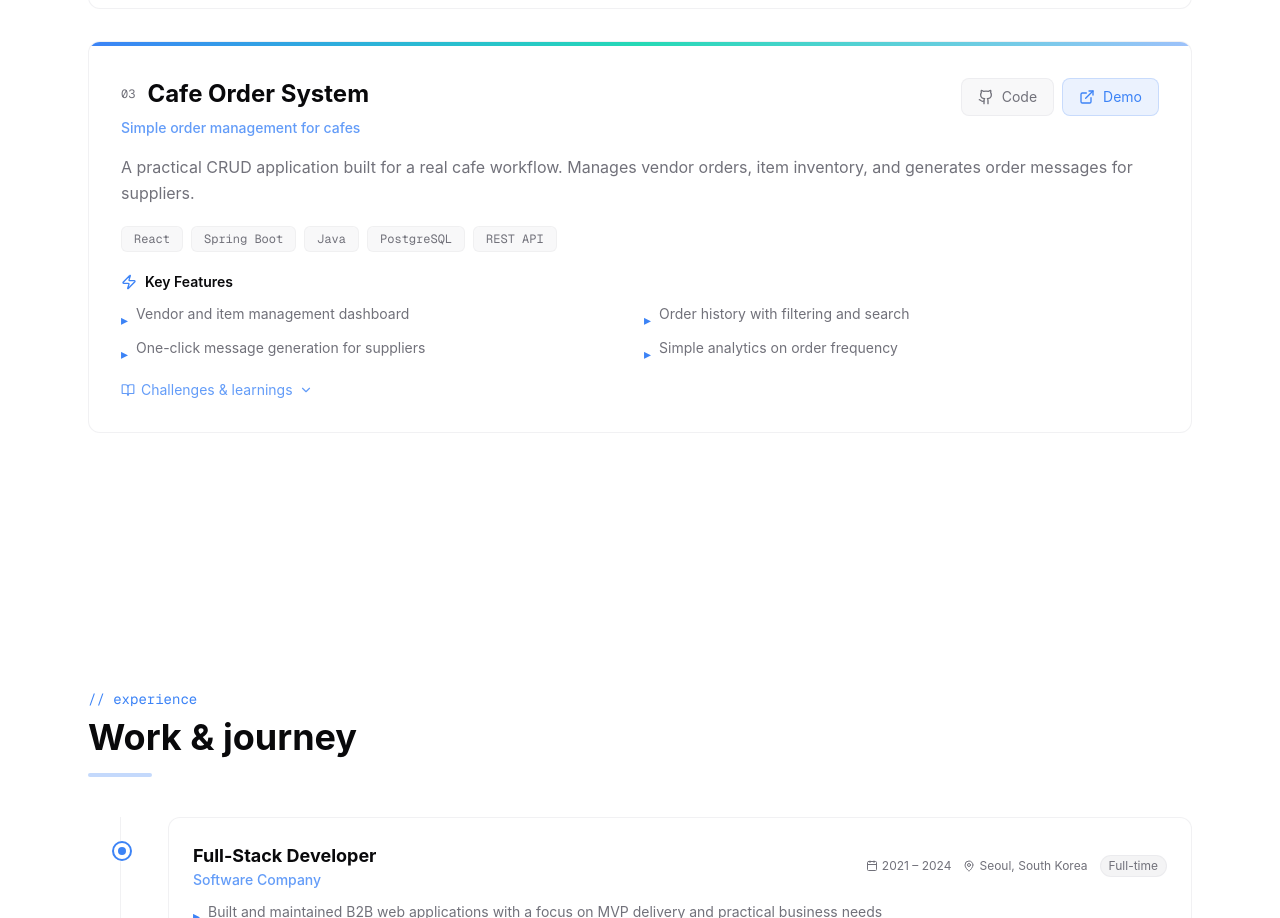
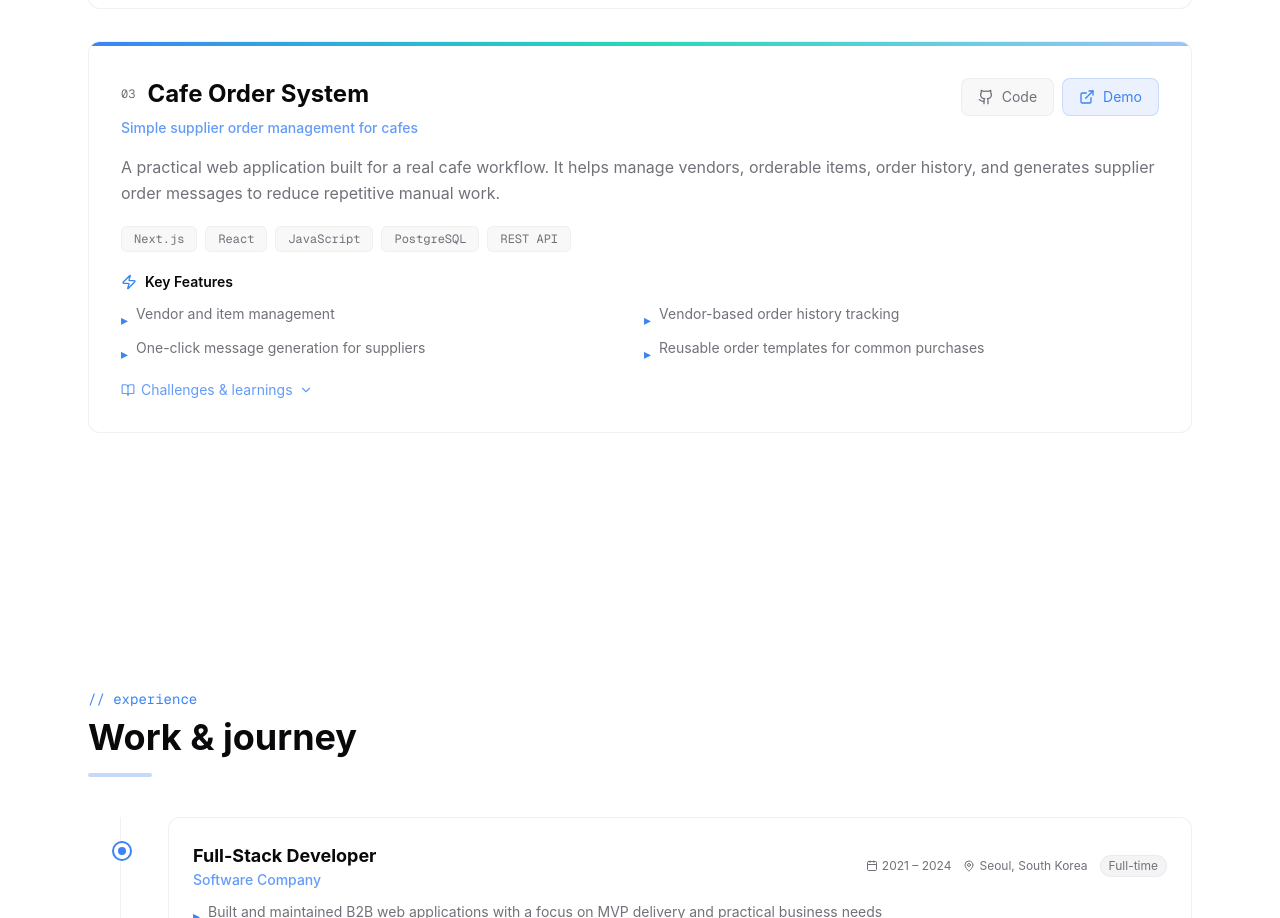
Before and after one commit to goonle/portfolio, a Next.js app: page / in a window 1280 px wide. Shown: the part 3881-4799 px from the top of the page. Built offline with nearby package versions, Linux system fonts and the light colour scheme.

Commit message:
[update] update Project - order history

```diff
--- a/app/components/portfolio/ProjectCard.jsx
+++ b/app/components/portfolio/ProjectCard.jsx
@@ -1,7 +1,7 @@
 "use client";
 
 import React, { useState } from 'react';
-import { LuGithub, LuExternalLink, LuChevronDown, LuChevronUp, LuZap, LuBookOpen} from "react-icons/lu";
+import { LuGithub, LuExternalLink, LuChevronDown, LuChevronUp, LuZap, LuBookOpen } from "react-icons/lu";
 
 export default function ProjectCard({ project, index }) {
     const [expanded, setExpanded] = useState(false);
@@ -28,14 +28,16 @@ export default function ProjectCard({ project, index }) {
 
                     <div className="flex gap-2">
                         <a
-                            href="#"
+                            href={project.codeUrl}
+                            target="_blank"
                             className="inline-flex items-center gap-2 px-4 py-2 text-sm bg-secondary/60 border border-border/50 rounded-lg text-muted-foreground hover:text-foreground hover:border-border transition-all"
                         >
                             <LuGithub className="w-4 h-4" />
                             Code
                         </a>
                         <a
-                            href="#"
+                            href={project.demoUrl}
+                            target="_blank"
                             className="inline-flex items-center gap-2 px-4 py-2 text-sm bg-primary/10 border border-primary/20 rounded-lg text-primary hover:bg-primary/20 transition-all"
                         >
                             <LuExternalLink className="w-4 h-4" />
--- a/app/components/portfolio/Projects.tsx
+++ b/app/components/portfolio/Projects.tsx
@@ -14,6 +14,8 @@ type Project = {
     challenges: string,
     learned: string,
     color: string
+    codeUrl: string,
+    demoUrl: string,
 }
 
 const projects: Project[] = [
@@ -34,6 +36,8 @@ const projects: Project[] = [
         learned:
             'Learned how to integrate message queues into a serverless-friendly stack, and the trade-offs between serverless and always-on services.',
         color: 'primary',
+        codeUrl: '',
+        demoUrl: '',
     },
     {
         title: 'AI Fridge Manager',
@@ -52,24 +56,30 @@ const projects: Project[] = [
         learned:
             'Gained hands-on experience integrating AI APIs into real workflows, and understood the importance of data preprocessing for OCR quality.',
         color: 'accent',
+        codeUrl: '',
+        demoUrl: '',
+
     },
     {
         title: 'Cafe Order System',
-        tagline: 'Simple order management for cafes',
+        tagline: 'Simple supplier order management for cafes',
         description:
-            'A practical CRUD application built for a real cafe workflow. Manages vendor orders, item inventory, and generates order messages for suppliers.',
-        techStack: ['React', 'Spring Boot', 'Java', 'PostgreSQL', 'REST API'],
+            'A practical web application built for a real cafe workflow. It helps manage vendors, orderable items, order history, and generates supplier order messages to reduce repetitive manual work.',
+        techStack: ['Next.js', 'React', 'JavaScript', 'PostgreSQL', 'REST API'],
         features: [
-            'Vendor and item management dashboard',
-            'Order history with filtering and search',
+            'Vendor and item management',
+            'Vendor-based order history tracking',
             'One-click message generation for suppliers',
-            'Simple analytics on order frequency',
+            'Reusable order templates for common purchases',
         ],
         challenges:
-            'Understanding real business requirements from a non-technical user and translating them into a clean, usable interface.',
+            'Understanding a real cafe ordering workflow from a non-technical user and translating repetitive manual tasks into a simple, usable web application.',
         learned:
-            'Learned how to build software that genuinely helps someone\'s daily workflow, and the value of simplicity over complexity.',
+            'Learned how to build practical software around a real business workflow, focusing on usability, simplicity, and solving daily operational problems rather than adding unnecessary features.',
         color: 'chart-4',
+        codeUrl: 'https://github.com/goonle/order_history',
+        demoUrl: 'https://order-history-two.vercel.app/',
+
     },
 ];
 
@@ -134,7 +144,7 @@ export default function Projects() {
 
                 {/* Project grid */}
                 <div className="space-y-8">
-                    <AnimatePresence mode="wait">
+                    <AnimatePresence>
                         {filtered.map((project, i) => (
                             <motion.div
                                 key={project.title}
```
